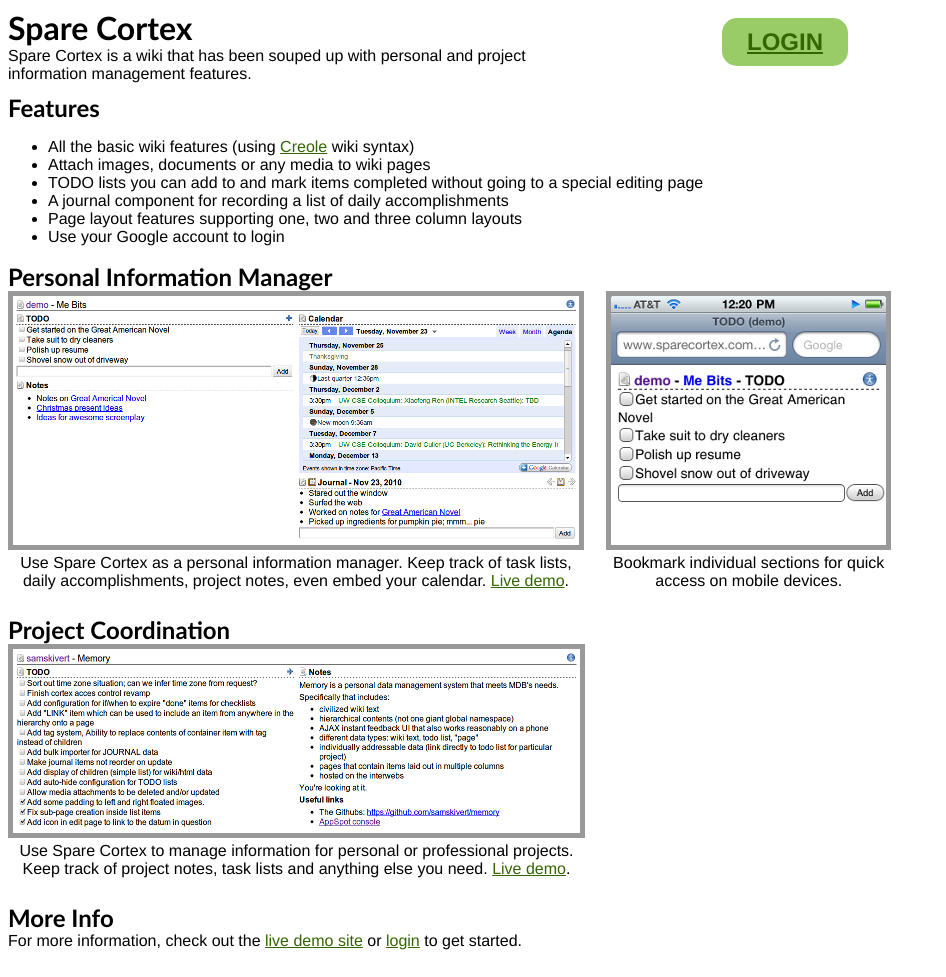
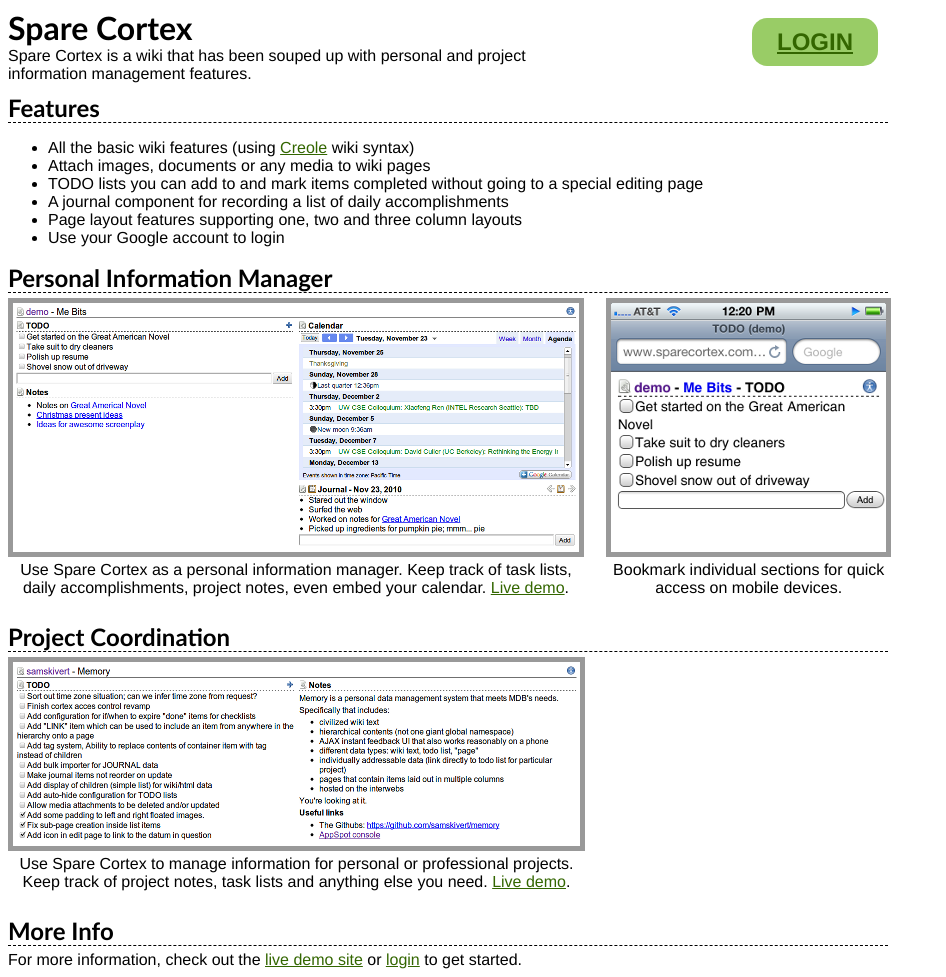
Before and after one commit to samskivert/memory, a web app: page / in a window 1280 px wide. Shown: the whole page, without its empty margins (0-946 px from the left). Before the commit the page ends 950 px from the top, so only its background shows below. Run offline with its HTML, style and script files only (its server is not run), Linux system fonts and the light colour scheme; data that the repository does not hold is empty.

Commit message:
Splash page layout tweaks.

```diff
--- a/src/main/webapp/index.html
+++ b/src/main/webapp/index.html
@@ -6,11 +6,15 @@
   <style>
     body {
       font-family: Helvetica, Arial, sans-serif;
-      width: 850px;
+      width: 880px;
     }
     h1, h2 {
       font-family: 'Trebuchet MS', serif;
       margin: 0px;
+    }
+    h2 {
+      border-bottom: 1px dashed;
+      margin-bottom: 5px;
     }
     p {
       margin: 0px 0px 10px 0px;
```
